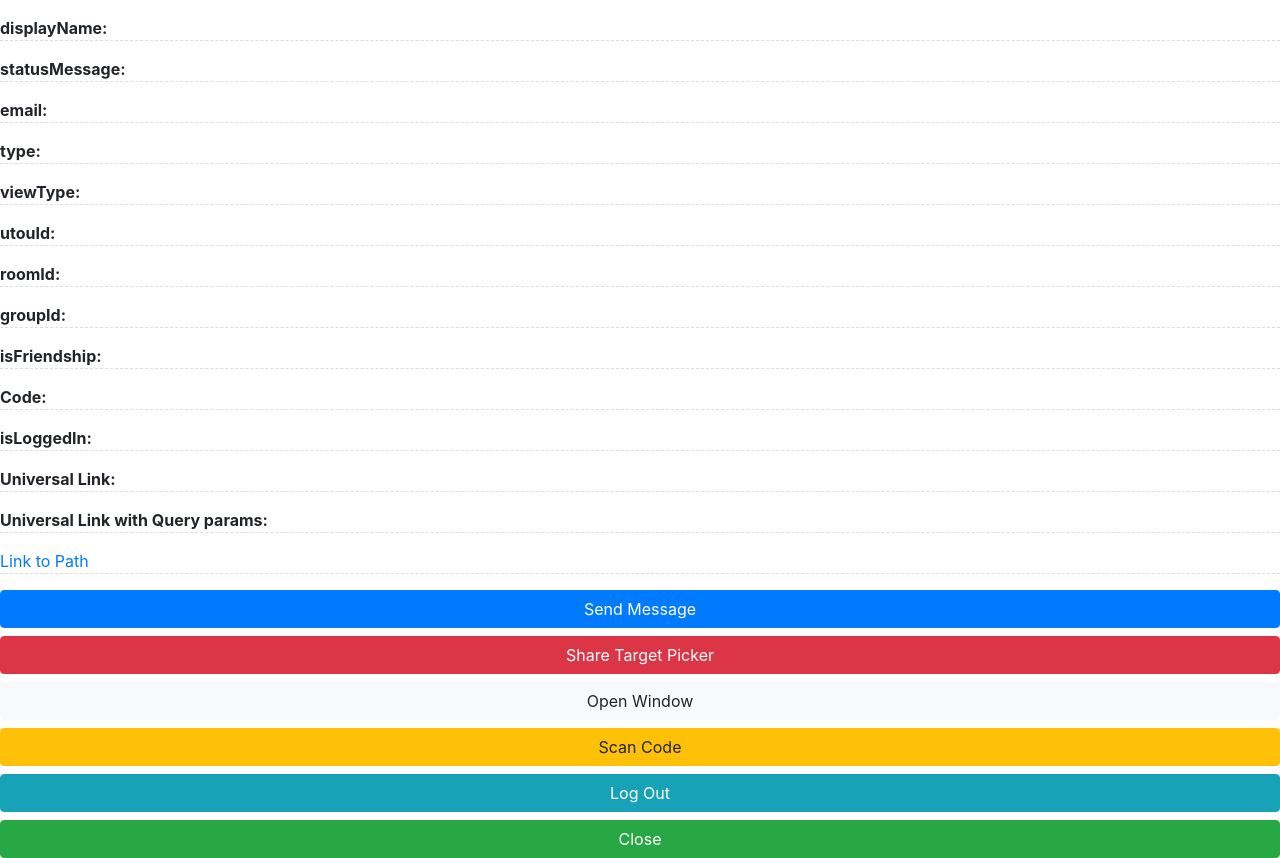
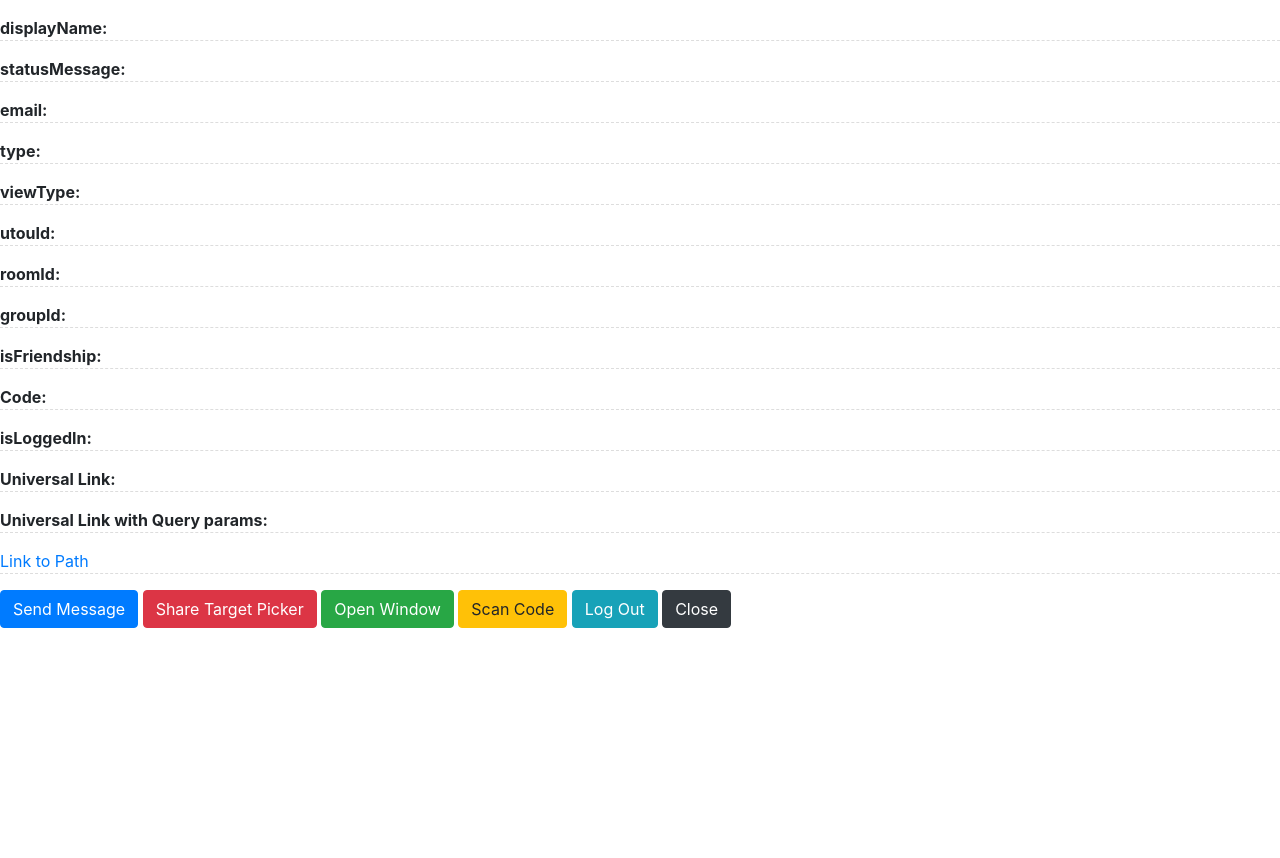
Before and after one commit to slapexs/liff, a plain HTML site: page index.html in a window 1280 px wide. Shown: the part 230-1088 px from the top of the page. After the commit the page ends 858 px from the top, so only its background shows below. Drawn offline with nearby package versions, Linux system fonts and the light colour scheme; a script that the page names is missing.

Commit message:
Check login

```diff
--- a/index.html
+++ b/index.html
@@ -34,14 +34,14 @@
   <p id="universalLink2"><b>Universal Link with Query params:</b></p>
   <p><a href="liff/path/?param=9">Link to Path</a></p>
 
-  <button id="btnMsg" class="btn btn-primary btn-block" onclick="sendMsg()">
+  <button id="btnMsg" class="btn btn-primary" onclick="sendMsg()">
     Send Message
   </button>
-  <button id="btnShare" class="btn btn-block btn-danger" onclick="shareMsg()">Share Target Picker</button>
-  <button onclick="openWindow()" class="btn btn-block btn-light">Open Window</button>
-  <button id="btnScanCode" class="btn btn-block btn-warning" onclick="scanCode()">Scan Code</button>
-  <button id="btnLogOut" class="btn btn-block btn-info" onclick="logOut()">Log Out</button>
-  <button id="btnClose" class="btn btn-block btn-success" onclick="closed()">Close</button>
+  <button id="btnShare" class="btn btn-danger" onclick="shareMsg()">Share Target Picker</button>
+  <button onclick="openWindow()" class="btn btn-success">Open Window</button>
+  <button id="btnScanCode" class="btn btn-warning" onclick="scanCode()">Scan Code</button>
+  <button id="btnLogOut" class="btn btn-info" onclick="logOut()">Log Out</button>
+  <button id="btnClose" class="btn btn-dark" onclick="closed()">Close</button>
 
   <!-- <script src="js/vconsole.min.js"></script> -->
   <!-- <script>
--- a/js/main.js
+++ b/js/main.js
@@ -85,10 +85,15 @@ function getEnvironment() {
 
 async function main() {
   await liff.init({ liffId: "1655727309-omPOymaV" });
-  getEnvironment();
-  getUserProfile();
-  getContext();
-  getFriendship();
-  // createUniversalLink()
+
+  document.getElementById("isLoggedIn").append(liff.isLoggedIn());
+
+  if (liff.isLoggedIn()) {
+    getEnvironment();
+    getUserProfile();
+    getContext();
+    getFriendship();
+    // createUniversalLink()
+  }
 }
 main();
```
